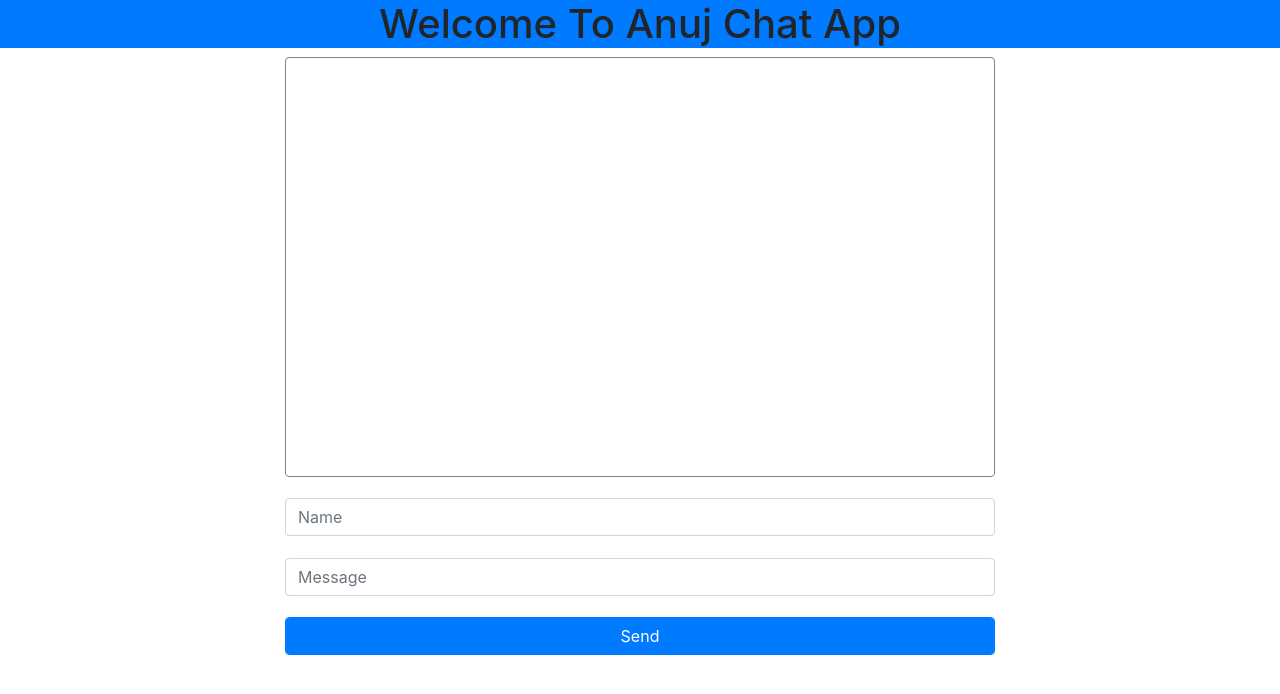
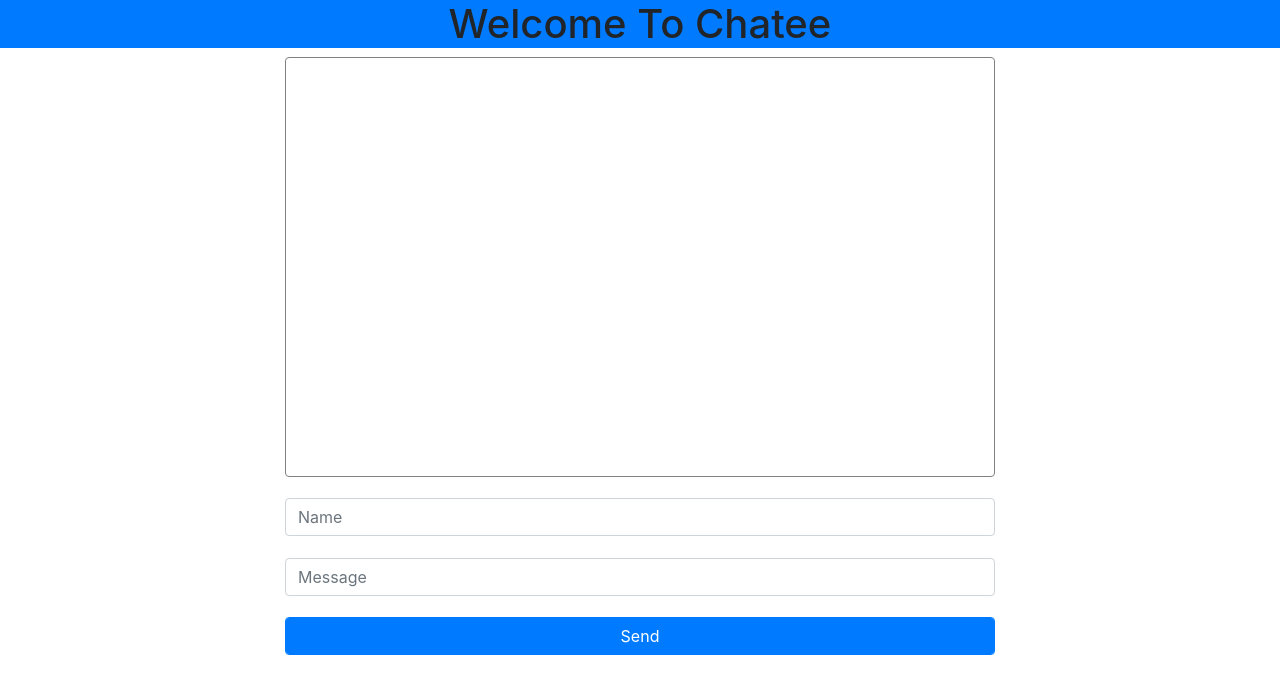
Before and after one commit to anujmandhare/Chat-App, a website: page Public/index.html in a window 1280 px wide. Drawn offline with nearby package versions, Linux system fonts and the light colour scheme; no server answers.

Commit message:
Changed the display name of chat

```diff
--- a/Public/index.html
+++ b/Public/index.html
@@ -15,7 +15,7 @@
     />
   </head>
   <body>
-    <h1 class="text-center bg-primary">Welcome To Anuj Chat App</h1>
+    <h1 class="text-center bg-primary">Welcome To Chatee</h1>
 
     <div class="container" style="height: 700px">
       <div class="col-md-2"></div>
```
